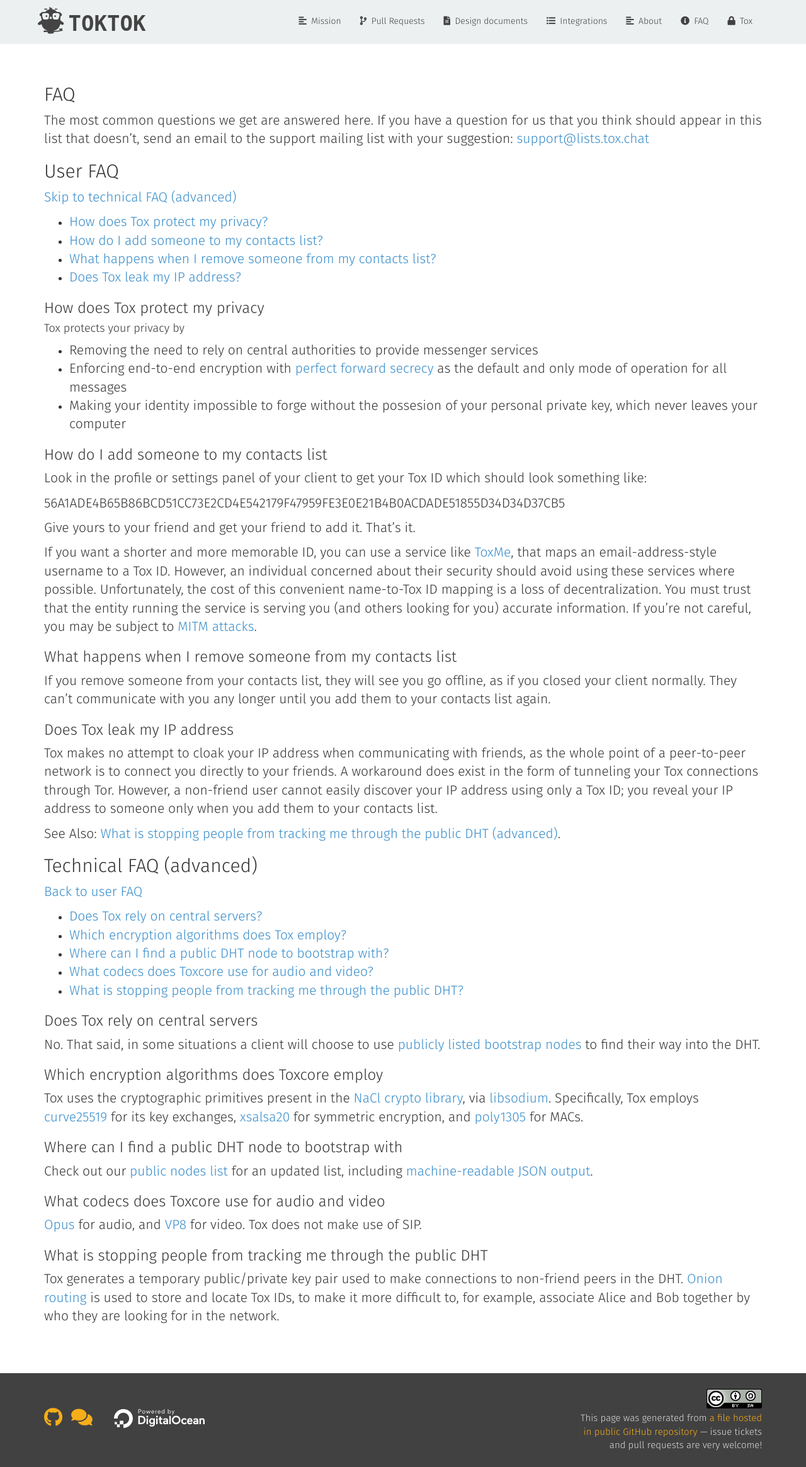
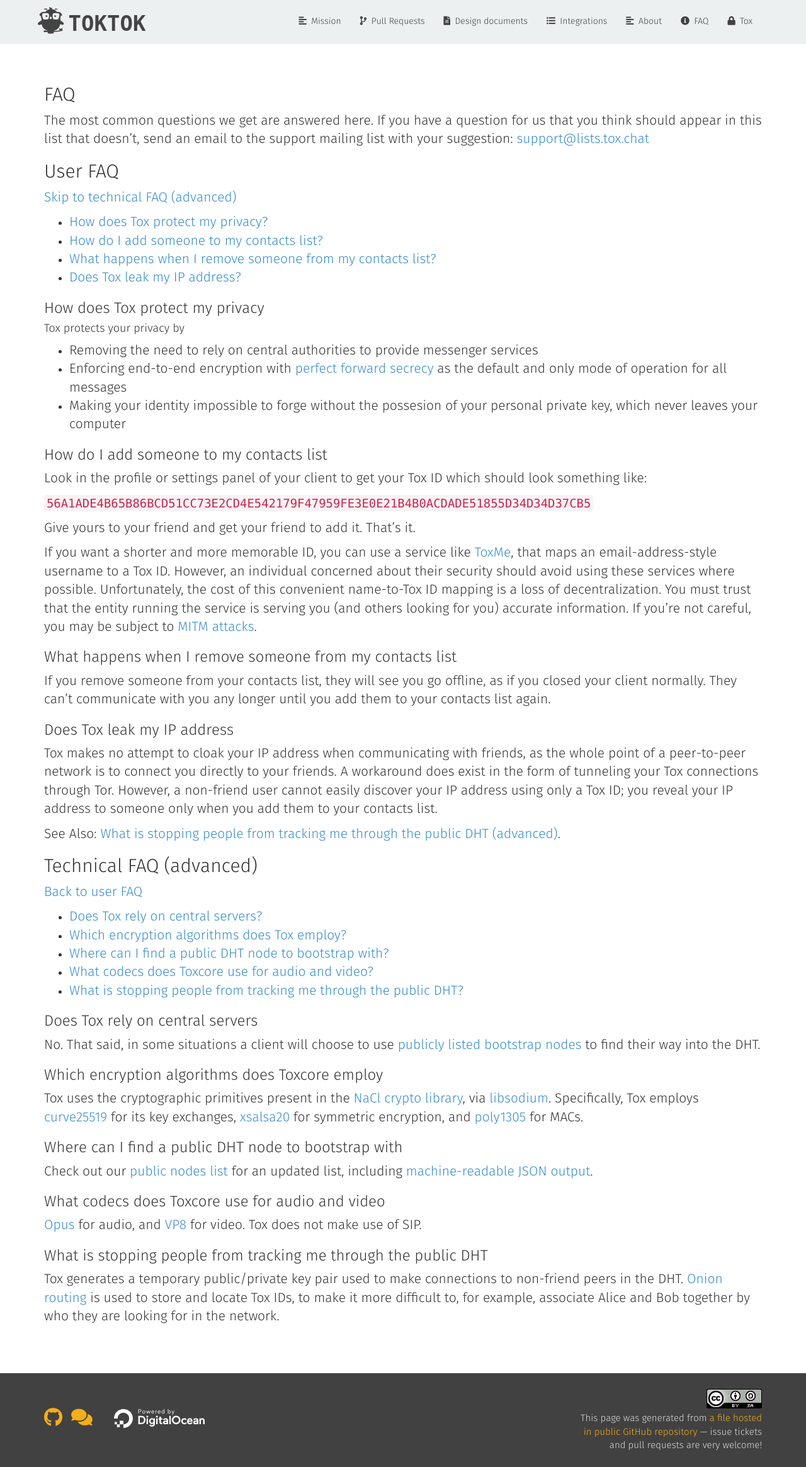
Before and after one commit to TokTok/website, a Jekyll site: the page built from toktok/faq.md, in a window 1280 px wide. Shown: the whole page at 63% size. Built offline with Jekyll 4.4.1, drawn with Linux system fonts in a browser that asks for light colours; nearby versions of some CDN libraries.

Commit message:
code block for sample ID

```diff
--- a/toktok/faq.md
+++ b/toktok/faq.md
@@ -37,7 +37,7 @@ personal private key, which never leaves your computer
 Look in the profile or settings panel of your client to get your Tox ID
 which should look something like:
 
-56A1ADE4B65B86BCD51CC73E2CD4E542179F47959FE3E0E21B4B0ACDADE51855D34D34D37CB5
+`56A1ADE4B65B86BCD51CC73E2CD4E542179F47959FE3E0E21B4B0ACDADE51855D34D34D37CB5`
 
 Give yours to your friend and get your friend to add it. That's it.
 
```
